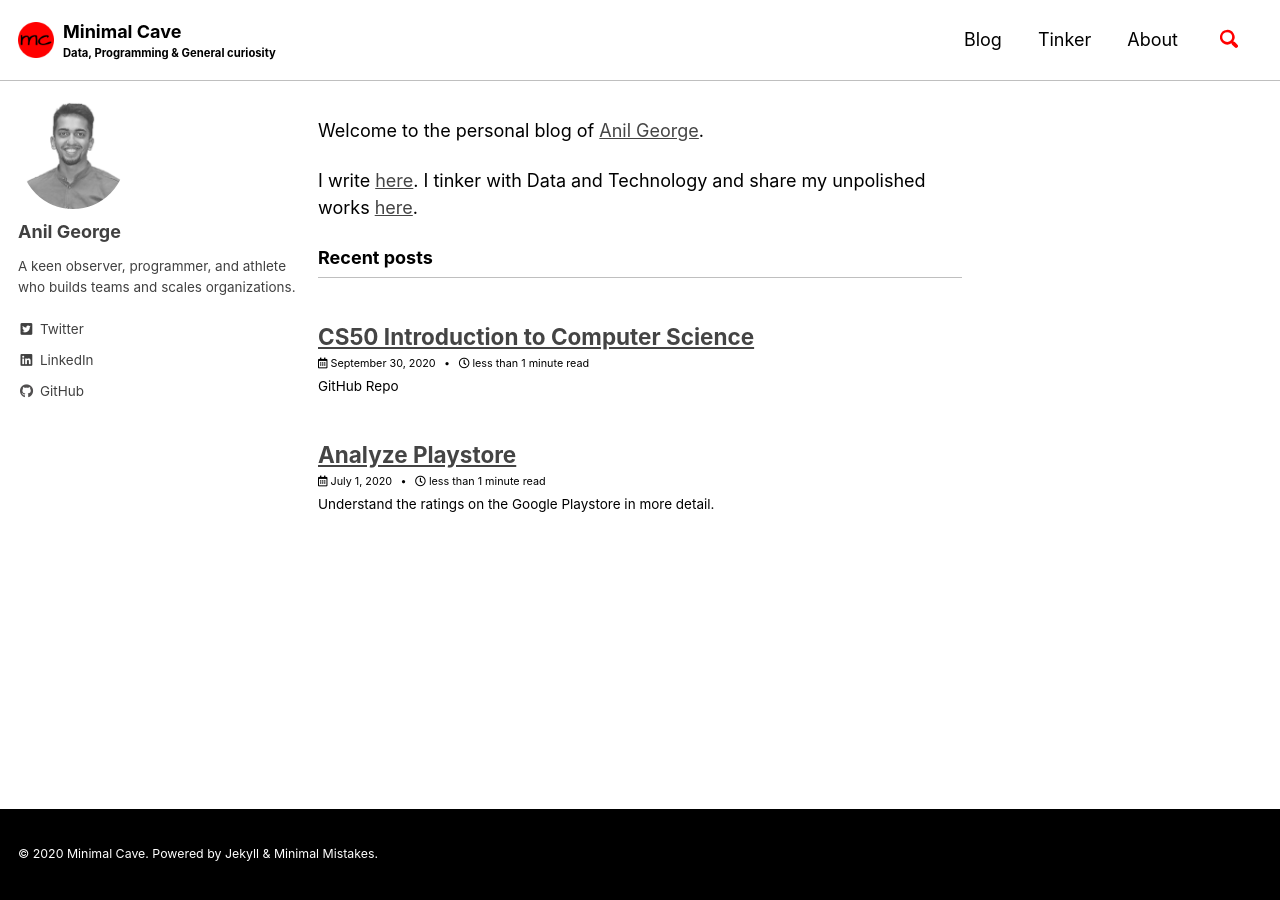
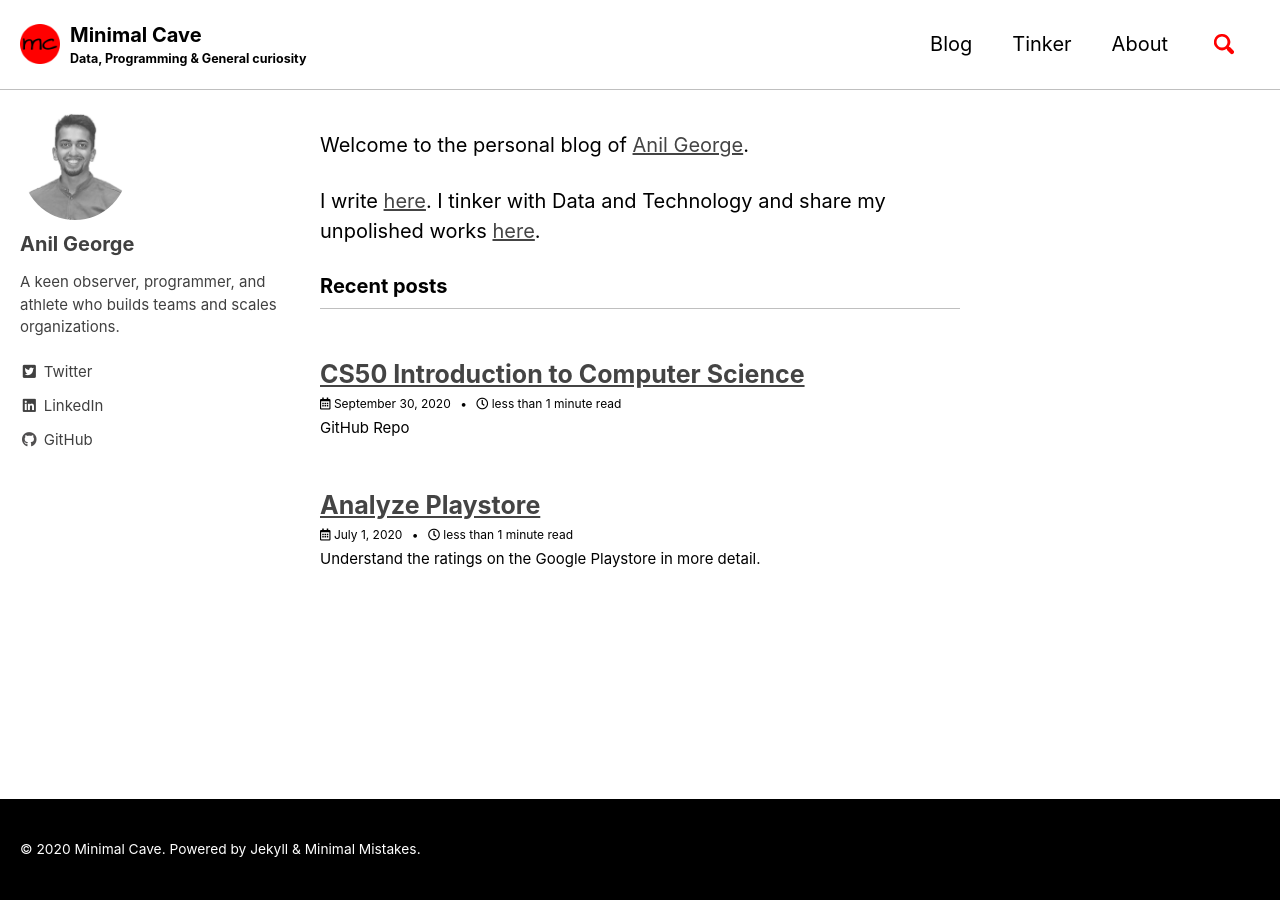
Before and after one commit to anilgeorge04/anilgeorge04.github.io, a Jekyll site: the page built from index.md, in a window 1280 px wide. Built offline with Jekyll 4.4.1, drawn with Linux system fonts in a browser that asks for light colours; cached includes are drawn as plain includes.

Commit message:
Font default 14px

```diff
--- a/_sass/minimal-mistakes/_variables.scss
+++ b/_sass/minimal-mistakes/_variables.scss
@@ -13,7 +13,7 @@ $paragraph-indent: false !default; // true, false (default)
 $indent-var: 1.3em !default;
 
 /* system typefaces */
-$serif: "Leitura News", Georgia, Times, serif !default;
+$serif: Georgia, Times, serif !default;
 $sans-serif: -apple-system, BlinkMacSystemFont, "Roboto", "Segoe UI",
   "Helvetica Neue", "Lucida Grande", Arial, sans-serif !default;
 $monospace: Monaco, Consolas, "Lucida Console", monospace !default;
--- a/assets/css/main.scss
+++ b/assets/css/main.scss
@@ -8,18 +8,18 @@
 @import "minimal-mistakes"; // main partials
 
 // https://github.com/mmistakes/minimal-mistakes/issues/1219#issuecomment-326809412
-// Reduce by 4px everywhere
+// Reduce by 2px everywhere
 html {
-    font-size: 12px; // originally 16px
+    font-size: 14px; // originally 16px
     @include breakpoint($medium) {
-        font-size: 14px; // originally 18px
+        font-size: 16px; // originally 18px
     }
 
     @include breakpoint($large) {
-        font-size: 16px; // originally 20px
+        font-size: 18px; // originally 20px
     }
 
     @include breakpoint($x-large) {
-        font-size: 18px; // originally 22px
+        font-size: 20px; // originally 22px
     }
 }
```
Also changed, not shown: 1 other file.
